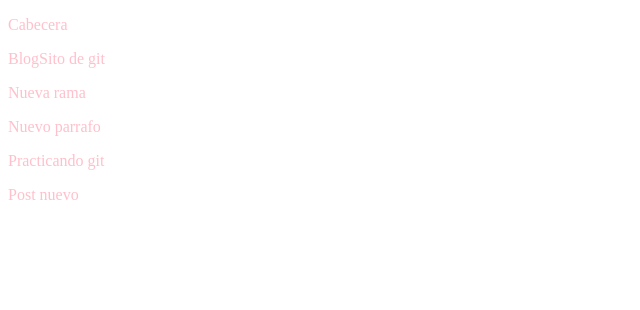
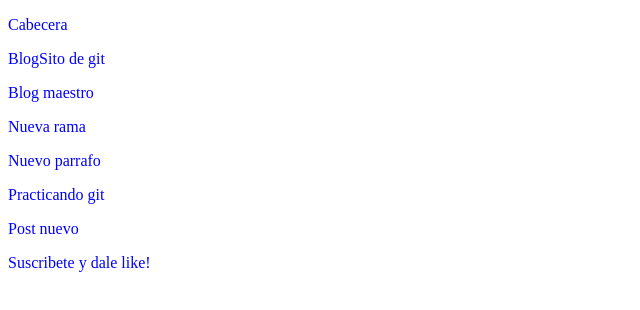
Before and after one commit to andreselprogramador/Blogincreible, a plain HTML site: page index.html in a window 1280 px wide. Shown: the whole page, without its empty margins (0-640 px from the left). Drawn offline with Linux system fonts and the light colour scheme.

Commit message:
agregue suscripcion cambie la cabecera y puse todo azul

```diff
--- a/estilos.css
+++ b/estilos.css
@@ -1,3 +1,3 @@
 body {
-  color: pink;
+  color: blue;
 }
--- a/index.html
+++ b/index.html
@@ -12,6 +12,7 @@
       <div id="cabecera">
         <p>Cabecera</p>
         <p>BlogSito de git</p>
+        <p>Blog maestro</p>
       </div>
       <div id="rama">
         <p>Nueva rama</p>
@@ -22,5 +23,6 @@
       <p>Practicando git</p>
     </div>
     <p>Post nuevo</p>
+    <p>Suscribete y dale like!</p>
   </body>
 </html>
```
